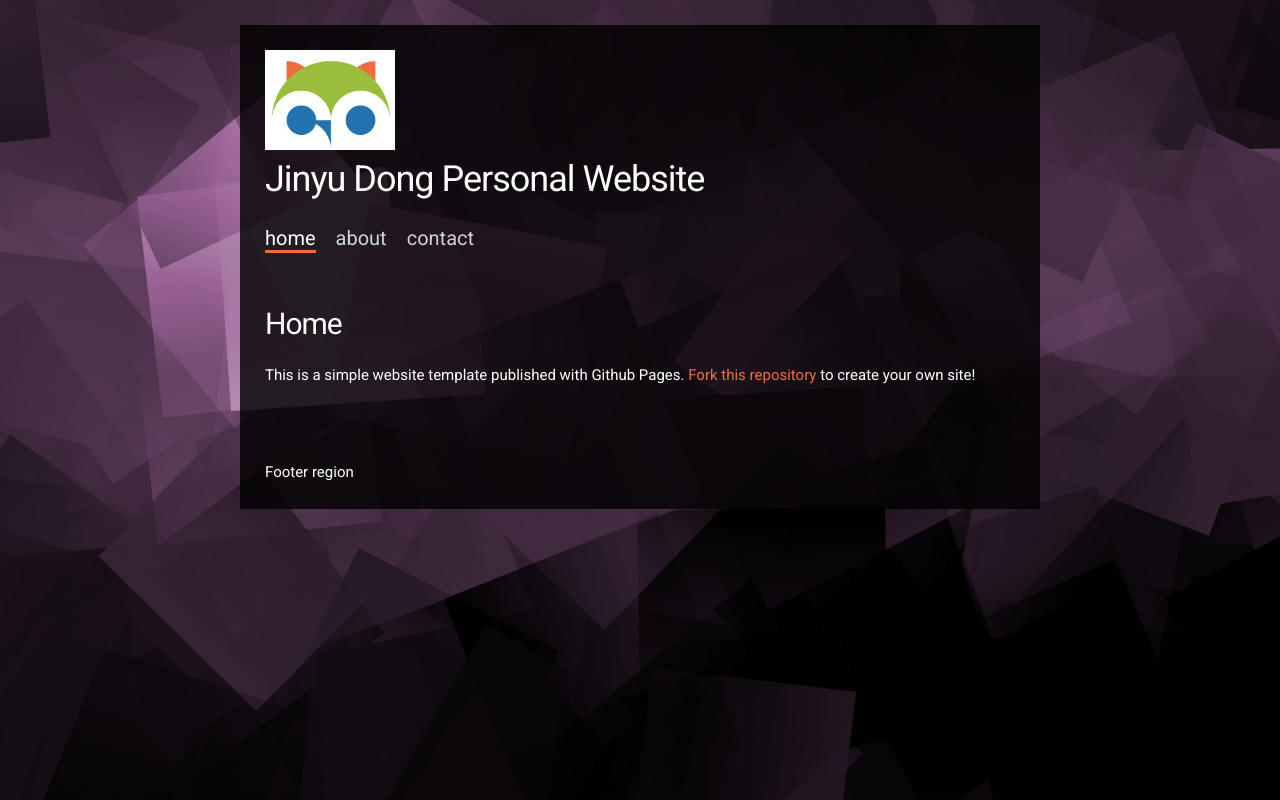
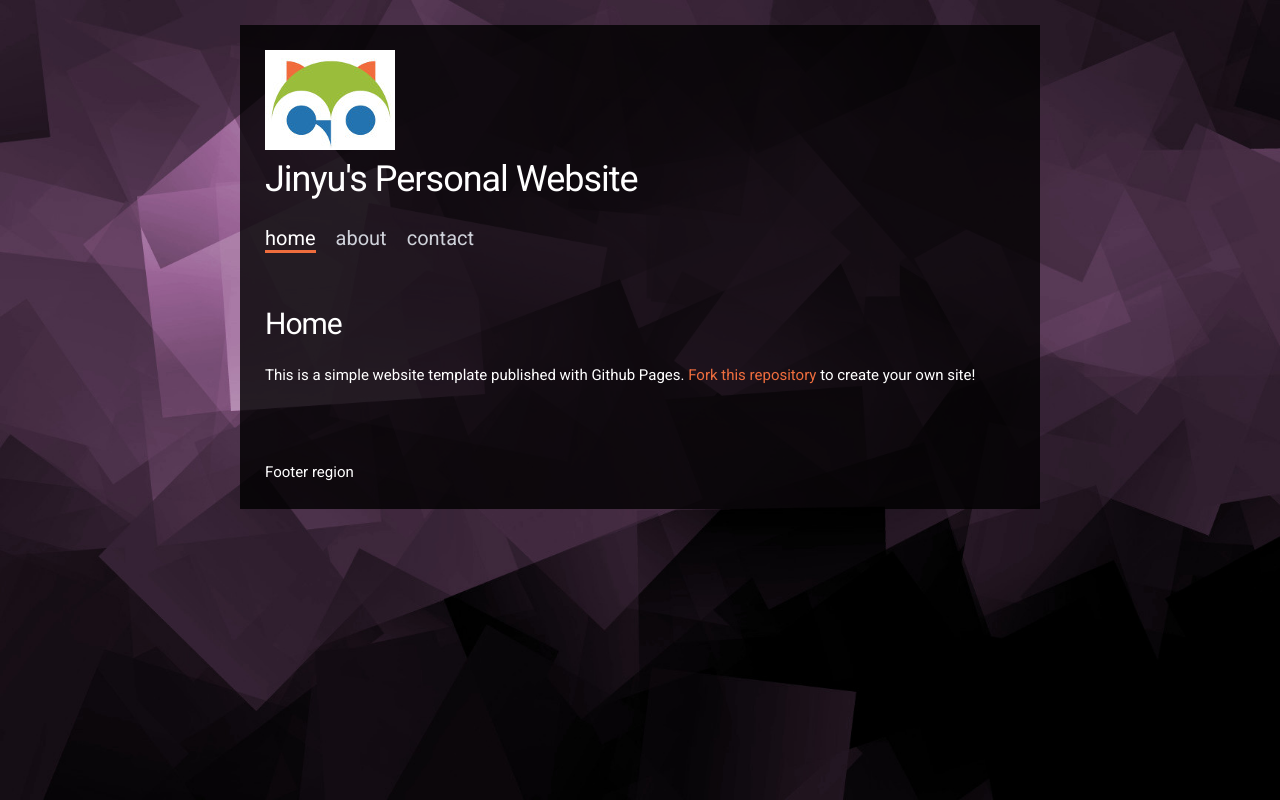
Before and after one commit to derek1909/derek1909.github.io, a plain HTML site: page index.html in a window 1280 px wide. Drawn offline with nearby package versions, Linux system fonts and the light colour scheme.

Commit message:
Update index.html

```diff
--- a/index.html
+++ b/index.html
@@ -29,7 +29,7 @@
 
     <header id="header">
       <img src="logo.jpg">
-      <h1>Jinyu Dong Personal Website</h1>
+      <h1>Jinyu's Personal Website</h1>
 
       <!-- Menu link fragment #id should match a div id. Example: <a href="#home"> links to <div id="home"></div>  -->
       <ul class="main-menu">
```
